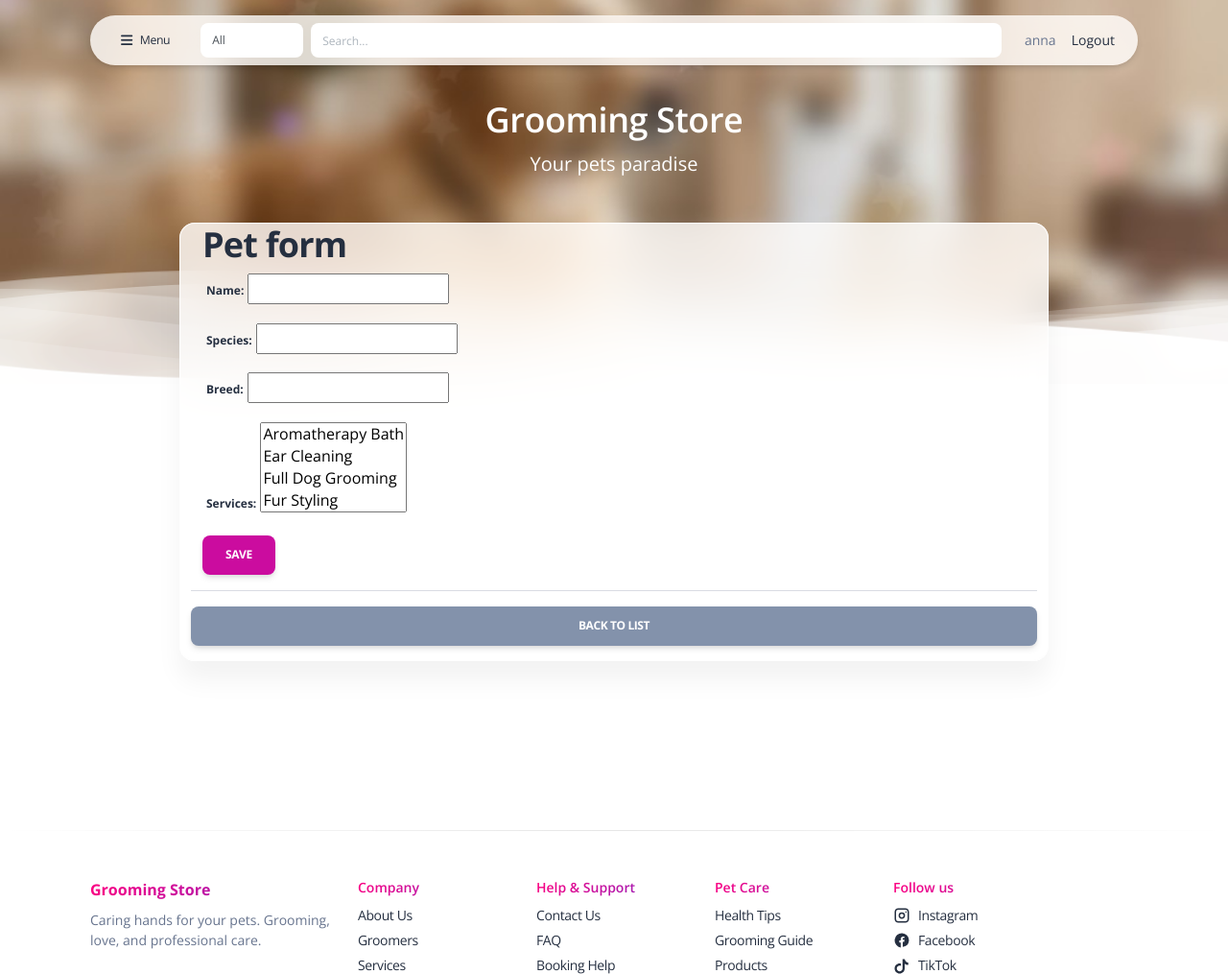
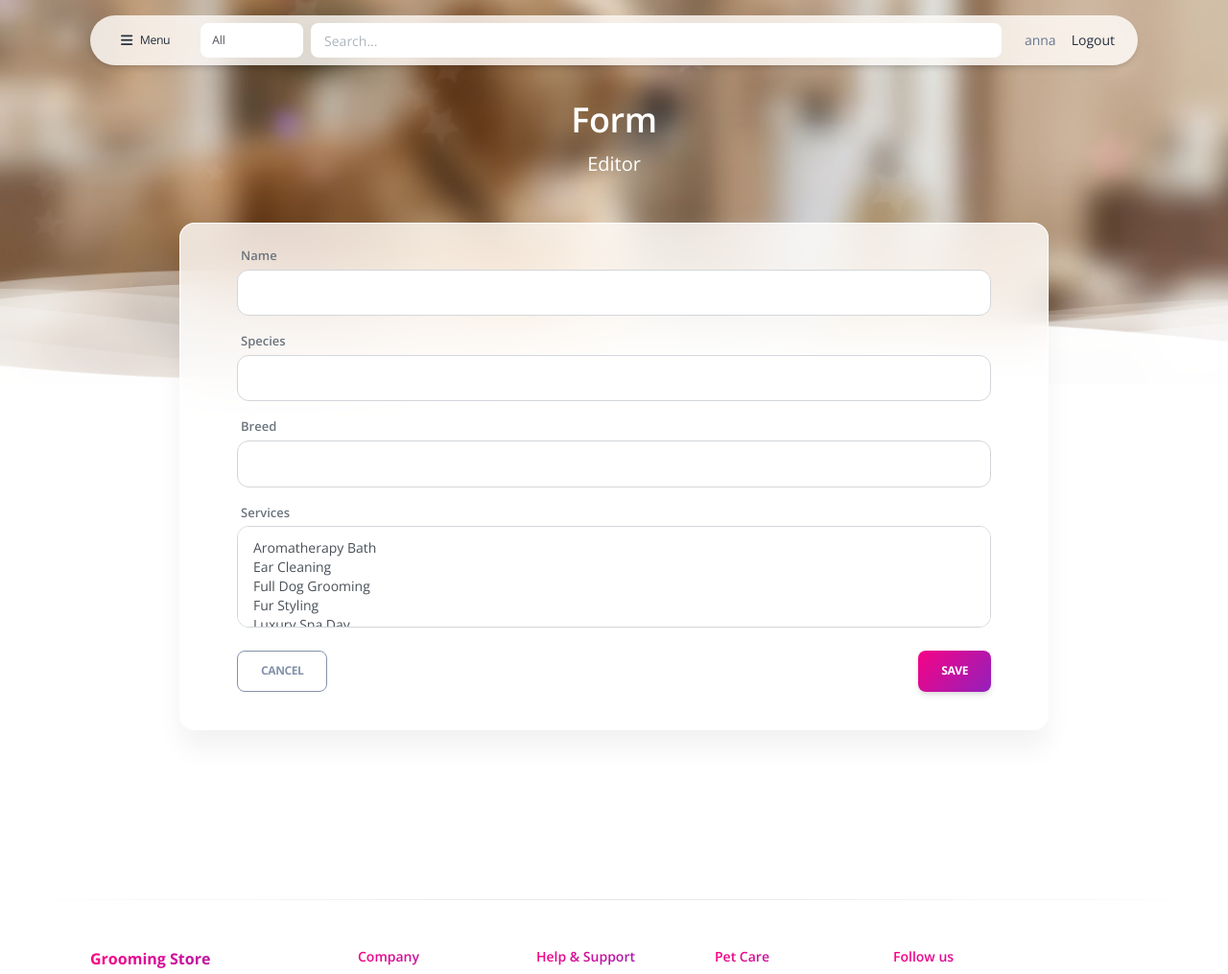
Before and after one commit to HamsterKate/grooming-store, a Django app: page /pets/create/ in a window 1280 px wide. Shown: the top 1015 px of the page at 96% size. Run offline with Django 5.2, Linux system fonts and the light colour scheme; a user stored in the database is signed in; data comes from the database, SQL or seed files in the repository; some libraries are stand-ins or nearby versions.

Commit message:
add BaseStyledForm, styles for forms to styles.css, update pet_form.html

```diff
--- a/static/assets/css/styles.css
+++ b/static/assets/css/styles.css
@@ -39,3 +39,28 @@
     opacity: 1;
     color: #7a5a44; /* мокко акцент */
 }
+
+.form-control {
+  width: 100%;
+  padding: 12px 14px;
+  border-radius: 12px;
+  border: 1px solid #d2d6da;
+  background: #fff;
+  font-size: 14px;
+  transition: all 0.2s ease;
+  box-shadow: none;
+}
+
+.form-control:focus {
+  border-color: #5e72e4;
+  box-shadow: 0 0 0 3px rgba(94,114,228,0.15);
+  outline: none;
+}
+
+label {
+  font-size: 13px;
+  font-weight: 600;
+  color: #6c757d;
+  margin-bottom: 4px;
+  display: block;
+}
--- a/store/forms.py
+++ b/store/forms.py
@@ -2,7 +2,18 @@ from django import forms
 from .models import Pet, Groomer, Service
 
 
-class PetForm(forms.ModelForm):
+class BaseStyledForm(forms.ModelForm):
+
+    def __init__(self, *args, **kwargs):
+        super().__init__(*args, **kwargs)
+
+        for field in self.fields.values():
+            field.widget.attrs.update({
+                "class": "form-control"
+            })
+
+
+class PetForm(BaseStyledForm):
     class Meta:
         model = Pet
         fields = ["name", "species", "breed", "services"]
@@ -14,7 +25,7 @@ class PetForm(forms.ModelForm):
         return name
 
 
-class GroomerForm(forms.ModelForm):
+class GroomerForm(BaseStyledForm):
     class Meta:
         model = Groomer
         fields = ["first_name", "last_name", "qualifications"]
@@ -32,7 +43,7 @@ class GroomerForm(forms.ModelForm):
         return name
 
 
-class ServiceForm(forms.ModelForm):
+class ServiceForm(BaseStyledForm):
     class Meta:
         model = Service
         fields = ["name", "service_type", "description"]
--- a/templates/store/pet_form.html
+++ b/templates/store/pet_form.html
@@ -1,27 +1,27 @@
 {% extends "base.html" %}
 
+{% block title %}Form{% endblock %}
+{% block subtitle %}Editor{% endblock %}
+
 {% block content %}
-  <h2>Pet form</h2>
-
+<div class="col-12 py-4 px-5">
   <form method="post">
     {% csrf_token %}
-    {{ form.as_p }}
-
-    <button type="submit" class="btn btn-primary">
-      Save
-    </button>
+    {% for field in form %}
+      <div class="mb-3">
+        <label>{{ field.label }}</label>
+        {{ field }}
+        {% if field.errors %}
+          <small class="text-danger d-block">
+            {{ field.errors|striptags }}
+          </small>
+        {% endif %}
+      </div>
+    {% endfor %}
+    <div class="d-flex justify-content-between mt-4">
+      <a href="{{ back_url }}" class="btn btn-outline-secondary">Cancel</a>
+      <button class="btn bg-gradient-primary">Save</button>
+    </div>
   </form>
-
-  <hr>
-
-  <a href="{% url 'store:pet-list' %}" class="btn btn-secondary">
-    Back to list
-  </a>
-
-  {% if object %}
-    <a href="{% url 'store:pet-delete' object.pk %}" class="btn btn-danger">
-      Delete
-    </a>
-  {% endif %}
-
+</div>
 {% endblock %}
```
